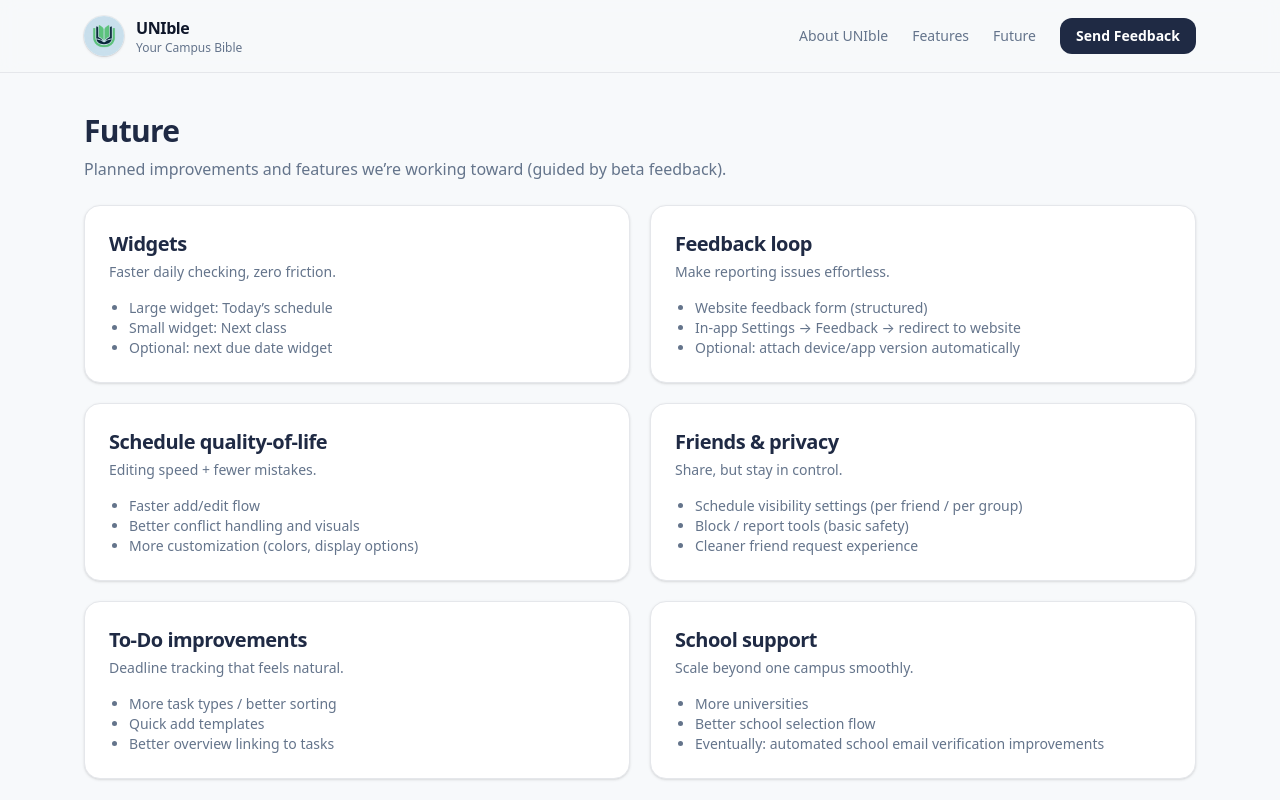
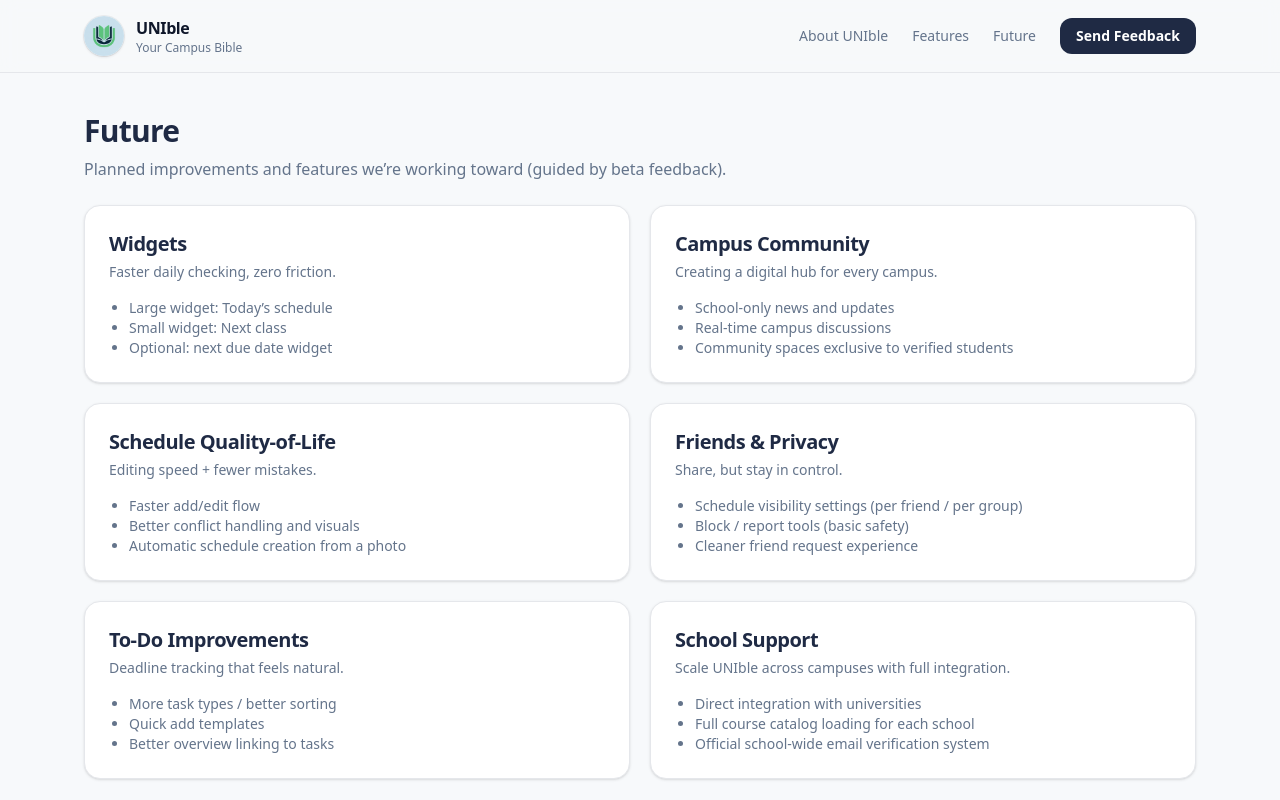
Before and after one commit to jinjung21/unible-web, a Next.js app: page /future in a window 1280 px wide. Shown: the top 800 px of the page. Built offline with nearby package versions, Linux system fonts and the light colour scheme.

Commit message:
revised future features

```diff
--- a/app/future/page.tsx
+++ b/app/future/page.tsx
@@ -21,23 +21,23 @@ export default function FuturePage() {
           </ul>
         </Section>
 
-        <Section title="Feedback loop" subtitle="Make reporting issues effortless.">
+        <Section title="Campus Community" subtitle="Creating a digital hub for every campus.">
           <ul className="list-disc pl-5 text-sm text-[var(--unible-muted)]">
-            <li>Website feedback form (structured)</li>
-            <li>In-app Settings → Feedback → redirect to website</li>
-            <li>Optional: attach device/app version automatically</li>
+            <li>School-only news and updates</li>
+            <li>Real-time campus discussions</li>
+            <li>Community spaces exclusive to verified students</li>
           </ul>
         </Section>
 
-        <Section title="Schedule quality-of-life" subtitle="Editing speed + fewer mistakes.">
+        <Section title="Schedule Quality-of-Life" subtitle="Editing speed + fewer mistakes.">
           <ul className="list-disc pl-5 text-sm text-[var(--unible-muted)]">
             <li>Faster add/edit flow</li>
             <li>Better conflict handling and visuals</li>
-            <li>More customization (colors, display options)</li>
+            <li>Automatic schedule creation from a photo</li>
           </ul>
         </Section>
 
-        <Section title="Friends & privacy" subtitle="Share, but stay in control.">
+        <Section title="Friends & Privacy" subtitle="Share, but stay in control.">
           <ul className="list-disc pl-5 text-sm text-[var(--unible-muted)]">
             <li>Schedule visibility settings (per friend / per group)</li>
             <li>Block / report tools (basic safety)</li>
@@ -45,7 +45,7 @@ export default function FuturePage() {
           </ul>
         </Section>
 
-        <Section title="To-Do improvements" subtitle="Deadline tracking that feels natural.">
+        <Section title="To-Do Improvements" subtitle="Deadline tracking that feels natural.">
           <ul className="list-disc pl-5 text-sm text-[var(--unible-muted)]">
             <li>More task types / better sorting</li>
             <li>Quick add templates</li>
@@ -53,11 +53,11 @@ export default function FuturePage() {
           </ul>
         </Section>
 
-        <Section title="School support" subtitle="Scale beyond one campus smoothly.">
+        <Section title="School Support" subtitle="Scale UNIble across campuses with full integration.">
           <ul className="list-disc pl-5 text-sm text-[var(--unible-muted)]">
-            <li>More universities</li>
-            <li>Better school selection flow</li>
-            <li>Eventually: automated school email verification improvements</li>
+            <li>Direct integration with universities</li>
+            <li>Full course catalog loading for each school</li>
+            <li>Official school-wide email verification system</li>
           </ul>
         </Section>
       </div>
```
